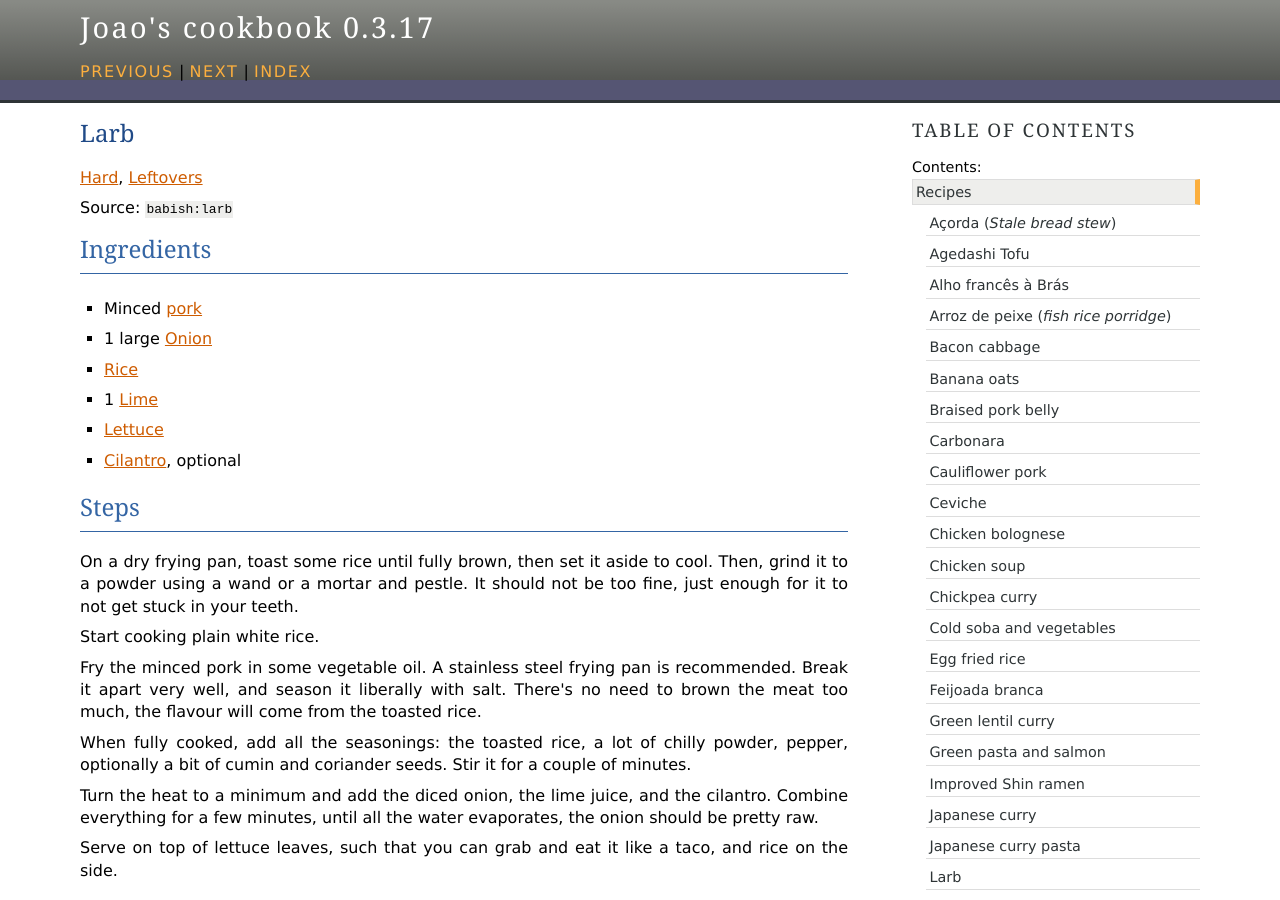
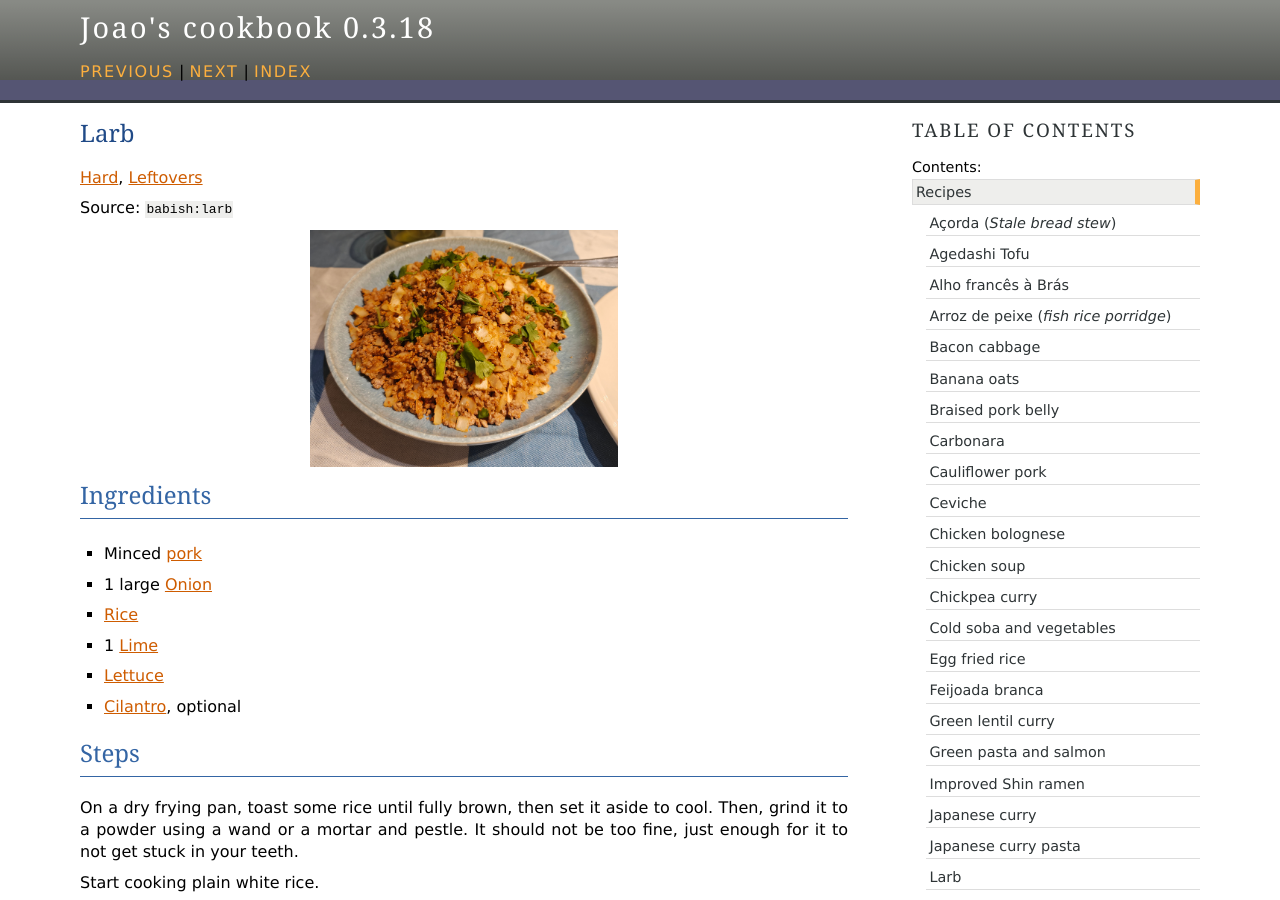
Before and after one commit to jomigo96/cookbook, a Sphinx documentation site: the page built from source/recipes/larb.rst, in a window 1280 px wide and 900 px high. Built offline with Sphinx 7.4.7, drawn with Linux system fonts in a browser that asks for light colours; cross-references to code outside the pages are shown as plain code.

Commit message:
Add larb image

```diff
--- a/source/conf.py
+++ b/source/conf.py
@@ -10,7 +10,7 @@ project = "Joao's cookbook"
 copyright = '2025, Joao'
 author = 'Joao, jomigo96@yahoo.com'
 version = "0.3"
-release = "0.3.17"
+release = "0.3.18"
 
 # Remove the "documentation" from the title
 html_title = " ".join((project, release))
--- a/source/recipes/larb.rst
+++ b/source/recipes/larb.rst
@@ -4,6 +4,10 @@ Larb
 :term:`Hard`, :term:`Leftovers`
 
 Source: :cite:cts:`babish:larb`
+
+.. image:: /graphics/larb.jpg
+   :width: 40%
+   :align: center
 
 Ingredients
 ^^^^^^^^^^^
```
Also changed, not shown: source/graphics/larb.jpg (added).
